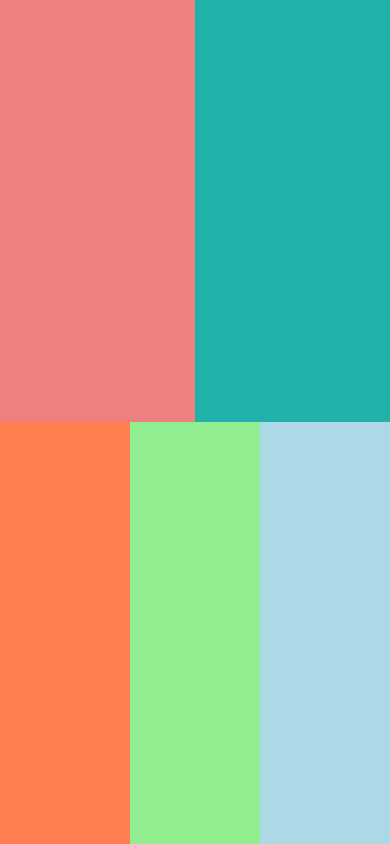
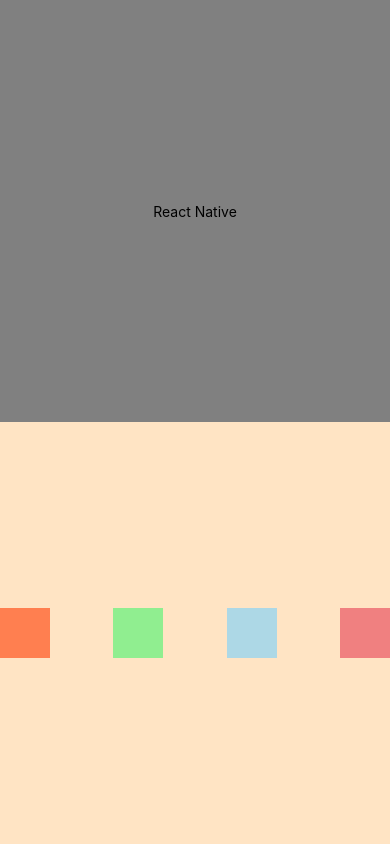
Before and after one commit to akdoganalibugra/rn-tutorial101, a React Native app in the folder HelloReactNativeApp/: screen / in a window 390 px wide. Built offline with nearby package versions, Linux system fonts and the light colour scheme.

Commit message:
justifyContent & alignItems

```diff
--- a/HelloReactNativeApp/App.js
+++ b/HelloReactNativeApp/App.js
@@ -4,13 +4,13 @@
   return (
     <View style={styles.container}>
       <View style={styles.box1}>
-        <View style={styles.child4}></View>
-        <View style={styles.child5}></View>
+        <Text>React Native</Text>
       </View>
       <View style={styles.box2}>
-        <View style={styles.child1}></View>
-        <View style={styles.child2}></View>
-        <View style={styles.child3}></View>
+        <View style={[styles.child, styles.child1]}></View>
+        <View style={[styles.child, styles.child2]}></View>
+        <View style={[styles.child, styles.child3]}></View>
+        <View style={[styles.child, styles.child4]}></View>
       </View>
     </View>
   );
@@ -25,31 +25,39 @@
   box1: {
     flex: 1,
     backgroundColor: "gray",
-    flexDirection: "row",
+    flexDirection: "column",
+    justifyContent: "center",
+    alignItems: "center",
   },
-  child4: {
-    flex: 1,
-    backgroundColor: "lightcoral",
-  },
-  child5: {
-    flex: 1,
-    backgroundColor: "lightseagreen",
-  },
+  // child4: {
+  //   flex: 1,
+  //   backgroundColor: "lightcoral",
+  // },
+  // child5: {
+  //   flex: 1,
+  //   backgroundColor: "lightseagreen",
+  // },
   box2: {
     flex: 1,
     backgroundColor: "bisque",
     flexDirection: "row",
+    justifyContent: "space-between",
+    alignItems: "center",
+  },
+  child: {
+    width: 50,
+    height: 50,
   },
   child1: {
-    flex: 1,
     backgroundColor: "coral",
   },
   child2: {
-    flex: 1,
     backgroundColor: "lightgreen",
   },
   child3: {
-    flex: 1,
     backgroundColor: "lightblue",
   },
+  child4: {
+    backgroundColor: "lightcoral",
+  },
 });
```
